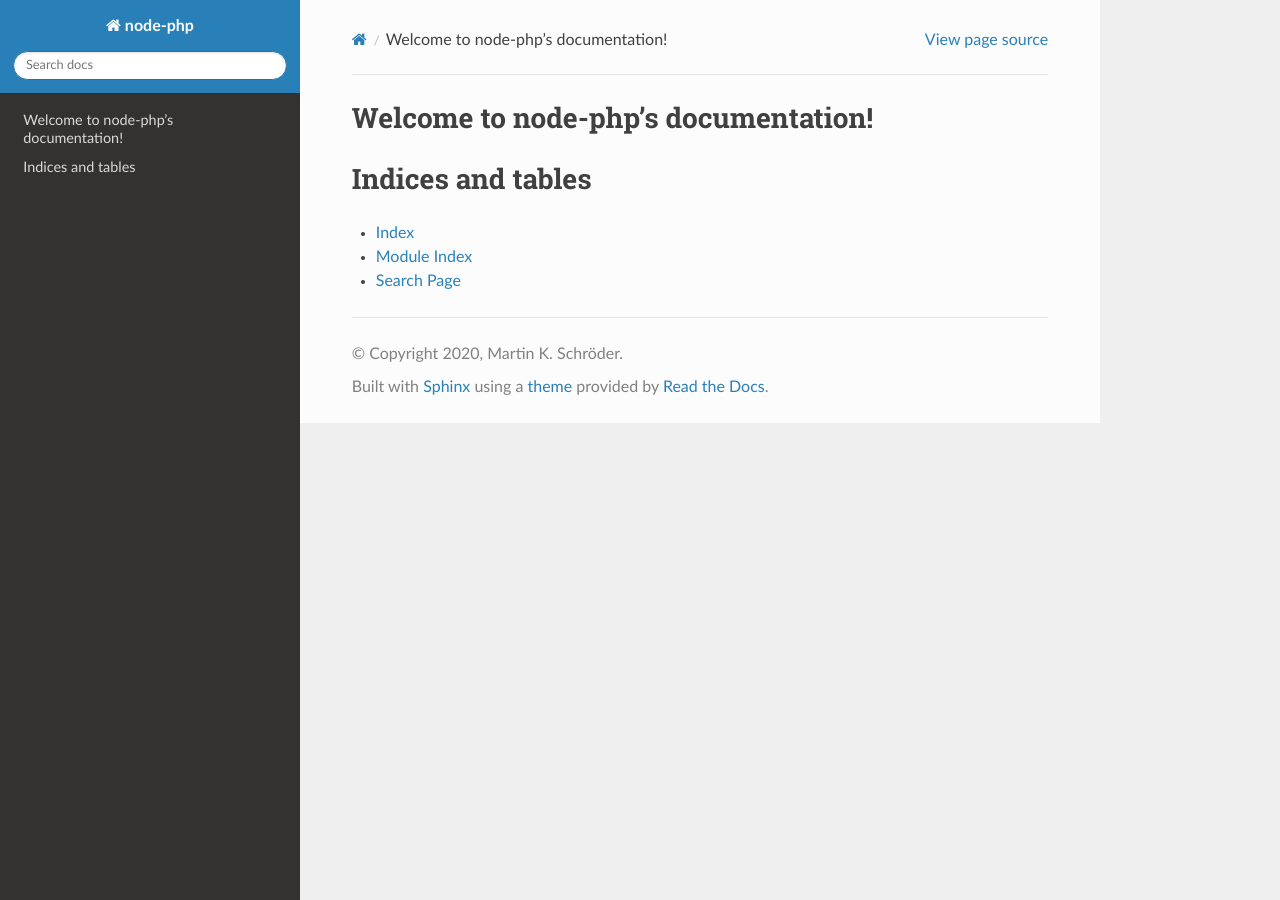
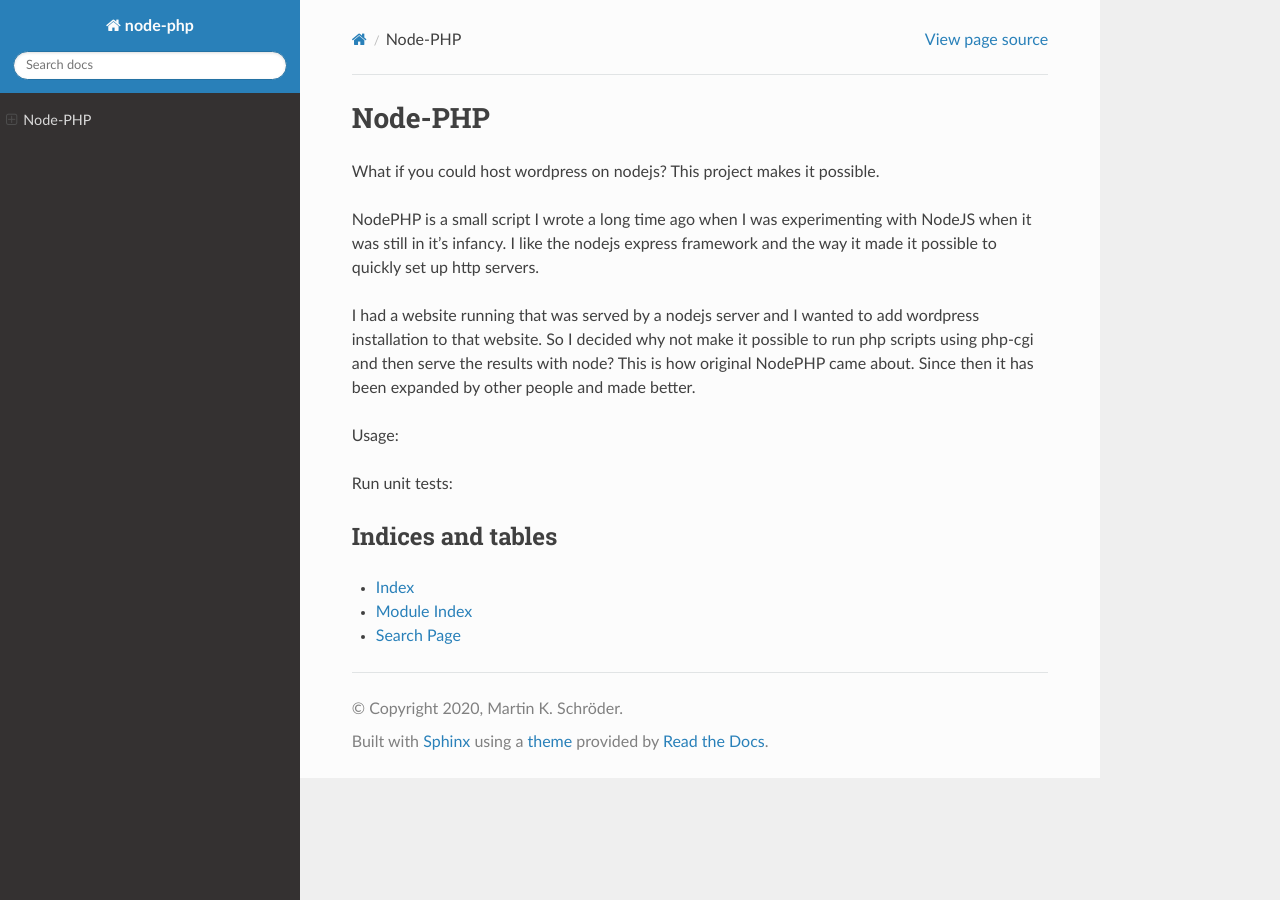
Before and after one commit to mkschreder/node-php, a Sphinx documentation site: the page built from docs/index.rst, in a window 1280 px wide. Built offline with Sphinx 7.4.7 and the Read the Docs theme 2.0.0, drawn with Linux system fonts in a browser that asks for light colours.

Commit message:
update docs

```diff
--- a/docs/index.rst
+++ b/docs/index.rst
@@ -3,17 +3,45 @@
    You can adapt this file completely to your liking, but it should at least
    contain the root `toctree` directive.
 
-Welcome to node-php's documentation!
-====================================
+Node-PHP
+========
 
-.. toctree::
-   :maxdepth: 2
-   :caption: Contents:
+What if you could host wordpress on nodejs? This project makes it possible.
 
+NodePHP is a small script I wrote a long time ago when I was experimenting with
+NodeJS when it was still in it's infancy. I like the nodejs express framework
+and the way it made it possible to quickly set up http servers.
 
+I had a website running that was served by a nodejs server and I wanted to add
+wordpress installation to that website. So I decided why not make it possible
+to run php scripts using php-cgi and then serve the results with node? This is
+how original NodePHP came about. Since then it has been expanded by other
+people and made better.
+
+Usage:
+
+.. code-block: javascript
+
+    var express = require('express');
+    var php = require("node-php");
+    var path = require("path");
+
+    var app = express();
+    var p = path.join("test/php");
+
+    app.use("/", php.cgi(p, { cgi_path: '/usr/bin/', options: { "-c": "/etc/php.ini" } }));
+    app.listen(9090, '127.0.0.1');
+    console.log("Server listening at 9090!");
+
+Run unit tests:
+
+.. code-block: bash
+
+    npm install chai supertest express shelljs php-cgi
+    npm test
 
 Indices and tables
-==================
+------------------
 
 * :ref:`genindex`
 * :ref:`modindex`
```
